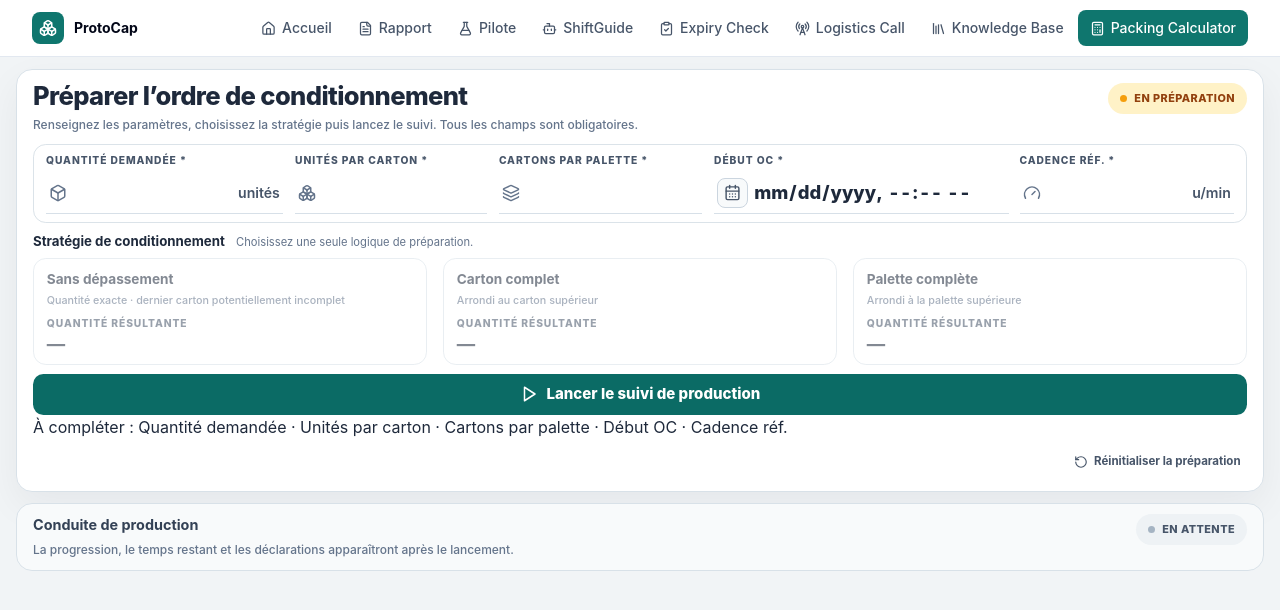
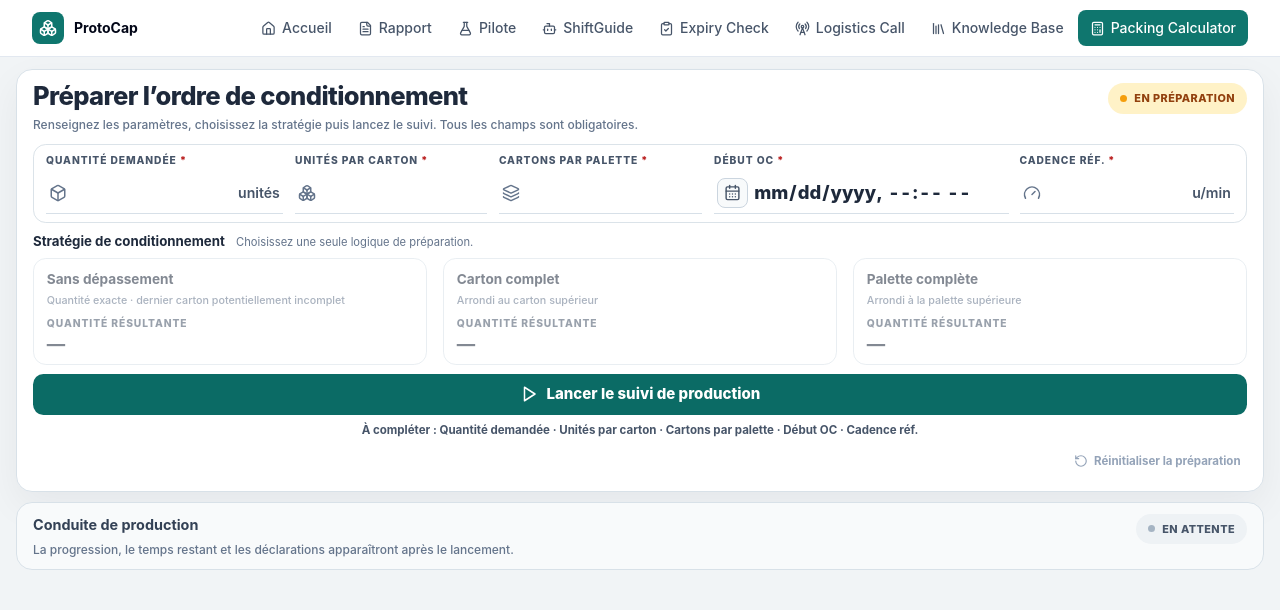
Before and after one commit to AmineAKIK/protocap, a React (Vite) app: page /packing-calculator in a window 1280 px wide. Shown: the top 610 px of the page. Built offline with nearby package versions, Linux system fonts and the light colour scheme.

Commit message:
style: finish preparation validation states

```diff
--- a/src/packing-polish.css
+++ b/src/packing-polish.css
@@ -122,6 +122,39 @@
   pointer-events: none;
 }
 
+.packing-v3-required {
+  color: #b91c1c;
+}
+
+.packing-v3-field-error {
+  display: block;
+  margin-top: .05rem;
+  color: #b91c1c;
+  font-size: .68rem;
+  font-weight: 700;
+  line-height: 1.3;
+}
+
+.packing-v3-launch-guidance {
+  margin: .45rem 0 0;
+  color: #475569;
+  font-size: .72rem;
+  font-weight: 700;
+  line-height: 1.4;
+  text-align: center;
+}
+
+.packing-v3-frame-error {
+  margin: 0;
+  padding: .75rem 1rem;
+  border: 1px solid #fecaca;
+  border-radius: .75rem;
+  background: #fef2f2;
+  color: #991b1b;
+  font-size: .75rem;
+  font-weight: 700;
+}
+
 .packing-v3-preparation-reset-row {
   display: flex;
   justify-content: flex-end;
@@ -142,10 +175,16 @@
   cursor: pointer;
 }
 
-.packing-v3-preparation-reset:hover {
+.packing-v3-preparation-reset:hover:not(:disabled) {
   color: #0b625c;
   text-decoration: underline;
   text-underline-offset: 3px;
+}
+
+.packing-v3-preparation-reset:disabled {
+  color: #94a3b8;
+  cursor: not-allowed;
+  text-decoration: none;
 }
 
 .packing-v3-preparation-reset:focus-visible {
```
